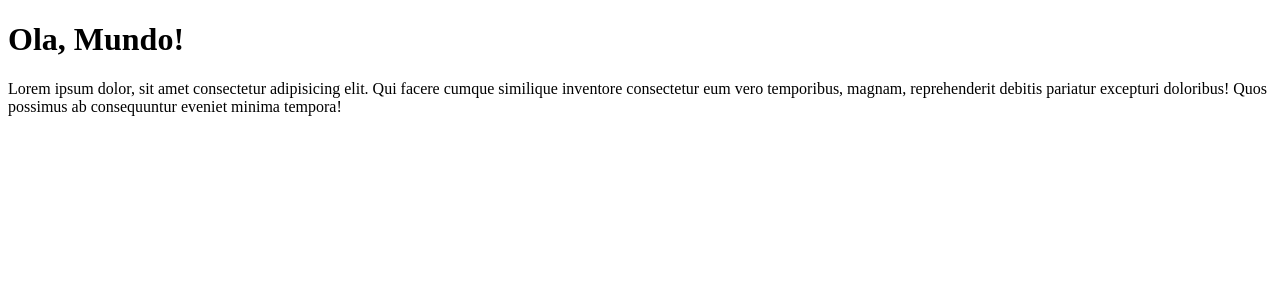
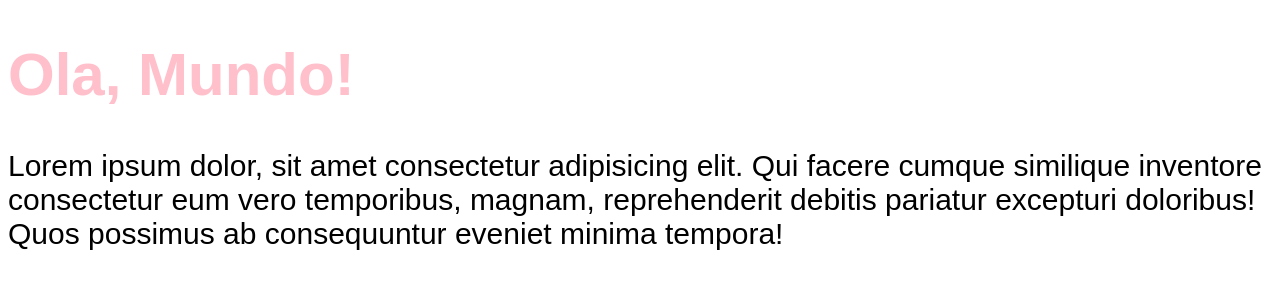
Before and after one commit to joao9918/chronos-pomodoro, a React (Vite) app: page / in a window 1280 px wide. Shown: the top 300 px of the page. Built offline with nearby package versions, Linux system fonts and the light colour scheme.

Commit message:
Criando primeiro CSS

```diff
--- a/src/App.tsx
+++ b/src/App.tsx
@@ -1,3 +1,6 @@
+import "./styles/theme.css";
+import "./styles/global.css";
+
 export function App() {
   console.log("Oi");
 
--- /dev/null
+++ b/src/styles/global.css
@@ -0,0 +1,8 @@
+body {
+  font-family: sans-serif;
+  font-size: 30px;
+}
+
+h1 {
+  color: var(--primary);
+}
--- /dev/null
+++ b/src/styles/theme.css
@@ -0,0 +1,3 @@
+:root {
+  --primary: pink;
+}
```
